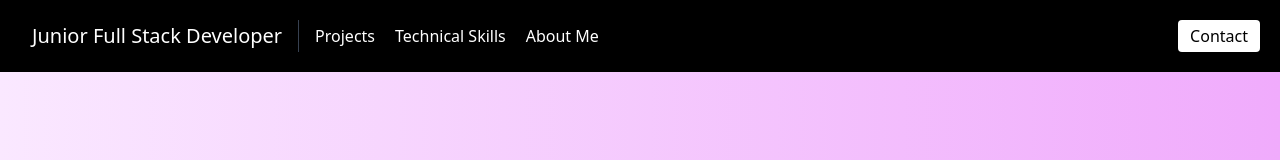
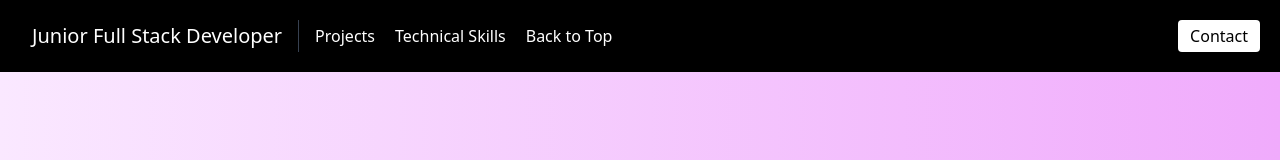
Before and after one commit to DanielCouperthwaite/Portfolio, a React (Vite) app: page / in a window 1280 px wide. Shown: the top 160 px of the page. Built offline with nearby package versions, Linux system fonts and the light colour scheme.

Commit message:
debugging navbar

```diff
--- a/src/components/About.jsx
+++ b/src/components/About.jsx
@@ -36,7 +36,7 @@ export default function About () {
     //   </div>
 
 
-<div className="container mx-auto flex px-20 py-20 md:flex-row flex-col items-center">
+<div id="top" className="container mx-auto flex px-20 py-20 md:flex-row flex-col items-center">
   <div >
     <h1 className="title-font md:text-8xl text-5xl mb-12 font-large text-black py-16">
       Daniel Couperthwaite
--- a/src/components/Navbar.jsx
+++ b/src/components/Navbar.jsx
@@ -17,8 +17,8 @@ export default function Navbar() {
           <a href="#skills" className="mr-5 hover:text-blue-600">
             Technical Skills
           </a>
-          <a href="#details" className="mr-5 hover:text-blue-600">
-            About Me
+          <a href="#top" className="mr-5 hover:text-blue-600">
+            Back to Top
           </a>
         </nav>
         <a
```
